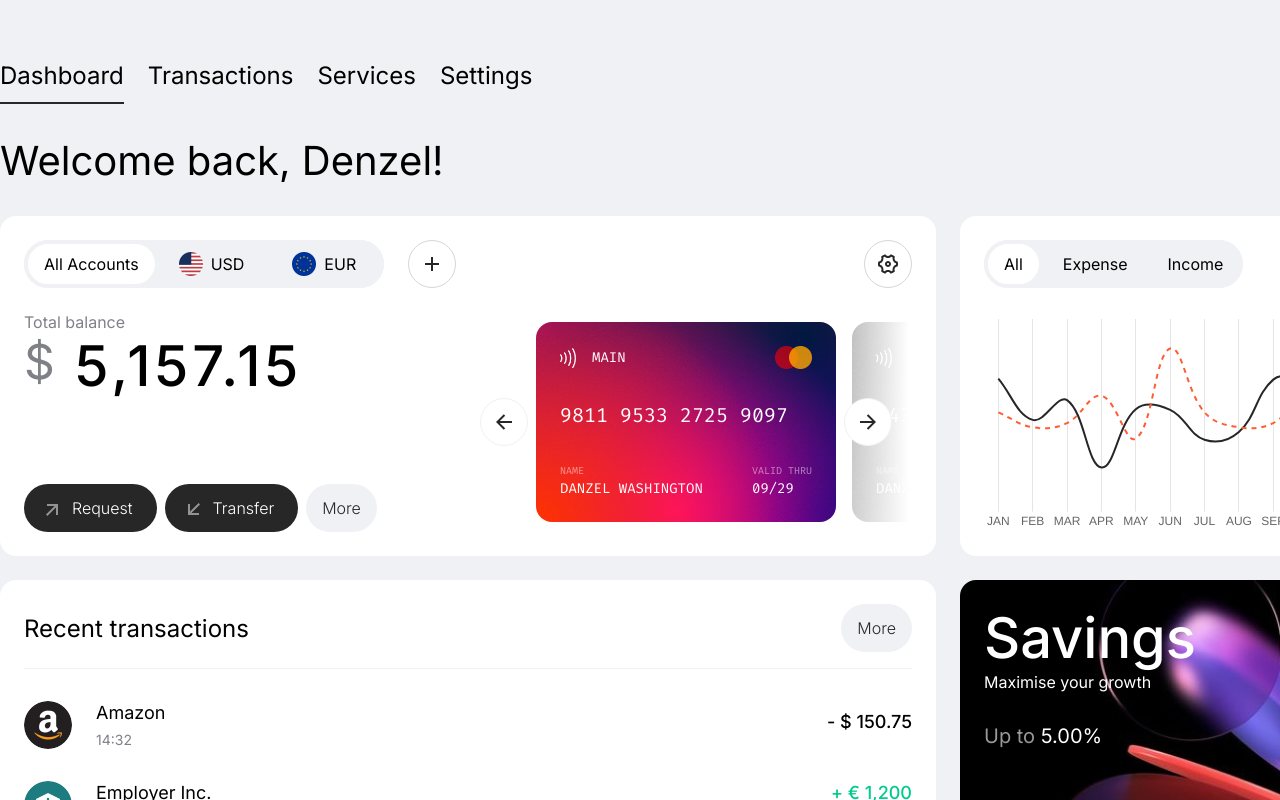
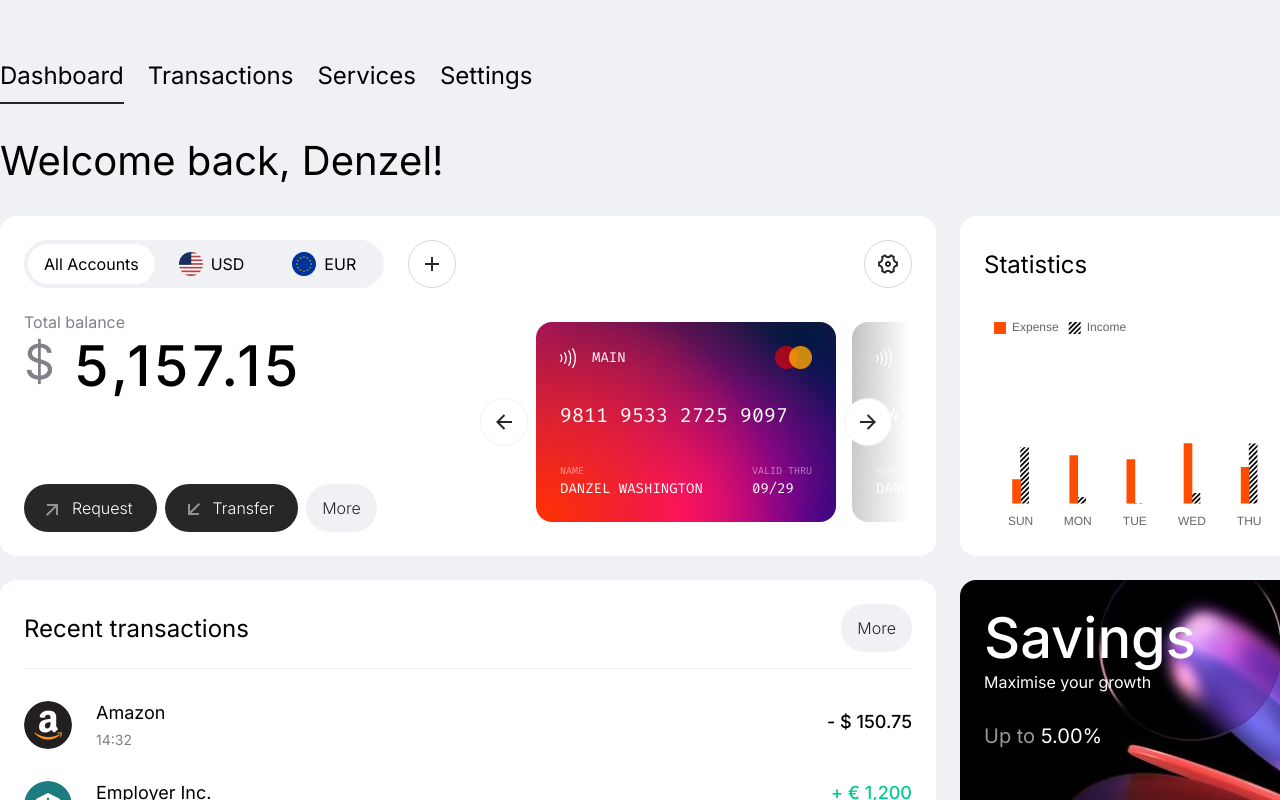
Before and after one commit to helixedra/bank-app, a React (Vite) app: page / in a window 1280 px wide. Shown: the top 800 px of the page. Built offline with nearby package versions, Linux system fonts and the light colour scheme.

Commit message:
update chart

```diff
--- /dev/null
+++ b/src/components/BarCharts.jsx
@@ -0,0 +1,123 @@
+import { Bar } from "react-chartjs-2";
+import { Chart as ChartJS, CategoryScale, LinearScale, BarElement, Title, Tooltip, Legend } from "chart.js";
+
+ChartJS.register(CategoryScale, LinearScale, BarElement, Title, Tooltip, Legend);
+
+const image = new Image();
+image.src = "/images/pattern.png";
+
+export default function BarChart({ period = "daily" }) {
+  const statistics = {
+    yearly: {
+      labels: ["2021", "2022", "2023", "2024"],
+      expense: {
+        data: [30326.98, 16887.24, 31469.14, 38745.67],
+      },
+      income: {
+        data: [32876.98, 24567.04, 41579.14, 37290.5],
+      },
+    },
+    monthly: {
+      labels: ["JAN", "FEB", "MAR", "APR", "MAY", "JUN", "JUL", "AUG", "SEP", "OCT", "NOV", "DEC"],
+      expense: {
+        data: [1200.45, 1150.99, 1350.56, 1420.32, 980.89, 2100.72, 1300.23, 1100.1, 1400.67, 950.3, 2050.44],
+      },
+      income: {
+        data: [2480.3, 2400.75, 2480.88, 2000.9, 1050.25, 2150.6, 2480.45, 1180.99, 2400.5, 1000.15, 100.9],
+      },
+    },
+    daily: {
+      labels: ["SUN", "MON", "TUE", "WED", "THU", "FRI", "SAT"],
+      expense: {
+        data: [60.45, 120.65, 110.23, 150.32, 90.99, 150.32, 250.32],
+      },
+      income: {
+        data: [140.1, 15.75, 0.2, 25.5, 150, 400, 0],
+      },
+    },
+  };
+
+  function selectPeriodData(period) {
+    const labels = statistics[period].labels;
+    const expenseData = statistics[period].expense.data;
+    const incomeData = statistics[period].income.data;
+    return { labels, expenseData, incomeData };
+  }
+
+  const { labels, expenseData, incomeData } = selectPeriodData(period);
+
+  const data = {
+    labels: labels,
+    datasets: [
+      {
+        label: "Expense",
+        data: expenseData,
+        backgroundColor: "#ff4d00", // Bar color
+        borderColor: "#ff4d00", // Border color for bars
+        borderWidth: 0,
+        borderRadius: 0, // Rounded corners for bars
+        barThickness: 8,
+      },
+      {
+        label: "Income",
+        data: incomeData,
+        //   backgroundColor: "#00cb8b", // Bar color
+        backgroundColor: (context) => {
+          const chart = context.chart;
+          const { ctx } = chart;
+          const pattern = ctx.createPattern(image, "repeat");
+          return pattern;
+        },
+        borderColor: "#00cb8b", // Border color for bars
+        borderWidth: 0,
+        borderRadius: 0, // Rounded corners for bars
+        barThickness: 8,
+      },
+    ],
+  };
+
+  const options = {
+    responsive: true,
+    maintainAspectRatio: false,
+    plugins: {
+      legend: {
+        display: true,
+        position: "top",
+        align: "start",
+        labels: {
+          boxWidth: 12,
+          padding: 10,
+          // usePointStyle: true,
+        },
+      },
+    },
+    scales: {
+      x: {
+        grid: {
+          drawBorder: false,
+          borderWidth: 0,
+          display: false,
+        },
+        border: {
+          display: false,
+        },
+      },
+      y: {
+        ticks: {
+          display: false,
+        },
+        grid: {
+          display: false,
+          borderWidth: 0,
+          drawBorder: false,
+        },
+        border: {
+          display: false,
+        },
+        beginAtZero: true,
+      },
+    },
+  };
+
+  return <Bar data={data} options={options} />;
+}
--- a/src/components/Dropdown.jsx
+++ b/src/components/Dropdown.jsx
@@ -8,7 +8,7 @@ export default function Dropdown({ size = "l", type = "additional", options = {
   const listItems = options.data?.map((item) => <DropdownItem {...item} key={item.id} />);
 
   return (
-    <div className={classes.container}>
+    <div className={classes.dropdown_container}>
       <DropdownButton size={size} type={type} state={options.visibility} toggle={toggle} icon={icon} iconButton={iconButton}>
         {iconButton ? icon : currentValue?.name}
       </DropdownButton>
--- a/src/components/Dropdown.module.scss
+++ b/src/components/Dropdown.module.scss
@@ -1,6 +1,6 @@
 @use "./../common" as *;
 
-.container {
+.dropdown_container {
   position: relative;
 }
 
--- a/src/components/ExpenseGraph.jsx
+++ b/src/components/ExpenseGraph.jsx
@@ -1,48 +1,76 @@
 import { useState } from "react";
-import LineChart from "./LineChart";
-import Segment from "./Segment";
+// import LineChart from "./LineChart";
+// import Segment from "./Segment";
 import Dropdown from "./Dropdown";
+import BarChart from "./BarCharts";
 
-const expenseSegmentData = [
-  {
-    id: "all",
-    name: "All",
-    icon: null,
-    active: true,
-  },
-  {
-    id: "expense",
-    name: "Expense",
-    icon: null,
-    active: false,
-  },
-  {
-    id: "income",
-    name: "Income",
-    icon: null,
-    active: false,
-  },
-];
 export default function ExpenseGraph() {
-  const [expenseSegment, setExpenseSegment] = useState(expenseSegmentData);
+  // const expenseSegmentData = [
+  //   {
+  //     id: "balance",
+  //     name: "Balance",
+  //     icon: null,
+  //     active: true,
+  //   },
+  //   {
+  //     id: "expense",
+  //     name: "Expense",
+  //     icon: null,
+  //     active: false,
+  //   },
+  //   {
+  //     id: "income",
+  //     name: "Income",
+  //     icon: null,
+  //     active: false,
+  //   },
+  // ];
+  const rangeDropdownInitial = [
+    { id: "yearly", name: "Yearly", action: () => handleRangeDropdown("yearly"), before: null, after: null, active: false },
+    { id: "monthly", name: "Monthly", action: () => handleRangeDropdown("monthly"), before: null, after: null, active: false },
+    { id: "daily", name: "Daily", action: () => handleRangeDropdown("daily"), before: null, after: null, active: true },
+  ];
+  // const [expenseSegment, setExpenseSegment] = useState(expenseSegmentData);
+  const [rangeDropdownState, setRangeDropdownState] = useState({ data: rangeDropdownInitial, visibility: false });
+  const [period, setPeriod] = useState("daily");
+
+  function handleRangeDropdown(id) {
+    // Update state
+    setRangeDropdownState((prev) => {
+      const newData = prev.data.map((item) => (item.id === id ? { ...item, active: true } : { ...item, active: false }));
+      const newVisibility = !prev.visibility;
+      return { data: newData, visibility: newVisibility };
+    });
+    // Actions
+    setPeriod(id);
+  }
+
+  function toggleRangeDropdown() {
+    setRangeDropdownState((prev) => {
+      return { data: prev.data, visibility: !prev.visibility };
+    });
+  }
   // const [expense, setExpense] = useState("all");
 
-  function handleExpenseSegment(event, id) {
-    const newState = expenseSegment.map((segment) => {
-      return segment.id === id ? { ...segment, active: true } : { ...segment, active: false };
-    });
-    setExpenseSegment(newState);
-    // setExpense(id);
-  }
+  // function handleExpenseSegment(event, id) {
+  //   const newState = expenseSegment.map((segment) => {
+  //     return segment.id === id ? { ...segment, active: true } : { ...segment, active: false };
+  //   });
+  //   setExpenseSegment(newState);
+  //   // setExpense(id);
+  // }
   return (
     <div className="col-4 p-6 expense_graph_container">
-      <div className="flex justify-between">
-        <Segment buttons={expenseSegment} handler={handleExpenseSegment} size="l" type="primary" />
-        <Dropdown />
+      <div className="flex justify-between items-center">
+        <span style={{ fontSize: "24px" }}>Statistics</span>
+
+        {/* <Segment buttons={expenseSegment} handler={handleExpenseSegment} size="l" type="primary" /> */}
+        <Dropdown options={rangeDropdownState} toggle={toggleRangeDropdown} />
       </div>
 
       <div className="mt-6" style={{ height: "220px" }}>
-        <LineChart />
+        {/* <LineChart /> */}
+        <BarChart period={period} />
       </div>
     </div>
   );
--- a/src/components/LineChart.jsx
+++ b/src/components/__LineChart.jsx
@@ -1,48 +1,15 @@
 import { Line } from "react-chartjs-2";
-import {
-  Chart as ChartJS,
-  CategoryScale,
-  LinearScale,
-  PointElement,
-  LineElement,
-  Title,
-  Tooltip,
-  Legend,
-} from "chart.js";
+import { Chart as ChartJS, CategoryScale, LinearScale, PointElement, LineElement, Title, Tooltip, Legend, Filler } from "chart.js";
 
-// Реєстрація модулів
-ChartJS.register(
-  CategoryScale,
-  LinearScale,
-  PointElement,
-  LineElement,
-  Title,
-  Tooltip,
-  Legend
-);
+ChartJS.register(CategoryScale, LinearScale, PointElement, LineElement, Title, Tooltip, Legend, Filler);
 
 const data = {
-  labels: [
-    "JAN",
-    "FEB",
-    "MAR",
-    "APR",
-    "MAY",
-    "JUN",
-    "JUL",
-    "AUG",
-    "SEP",
-    "OCT",
-    "NOV",
-    "DEC",
-  ],
+  labels: ["JAN", "FEB", "MAR", "APR", "MAY", "JUN", "JUL", "AUG", "SEP", "OCT", "NOV", "DEC"],
   datasets: [
     {
       label: "Expense",
       // label: false,
-      data: [
-        1236, 1034, 1090, 1460, 880, 2100, 1236, 1034, 1090, 1460, 880, 2100,
-      ],
+      data: [1236, 1034, 1090, 1460, 880, 2100, 1236, 1034, 1090, 1460, 880, 2100],
       fill: false, // Графік без заливки під лінією
       borderColor: "#FF5C33", // Колір лінії
       borderDash: [5, 5],
@@ -59,19 +26,17 @@ const data = {
     },
     {
       label: "Income",
-      data: [
-        1692, 1134, 1402, 489, 1278, 1270, 864, 971, 1679, 1765, 2310, 1883,
-      ],
-      fill: false, // Графік без заливки під лінією
-      borderColor: "#272727", // Колір лінії
-      borderWidth: 2,
+      data: [1692, 1134, 1402, 489, 1278, 1270, 864, 971, 1679, 1765, 2310, 1883],
+      fill: true, // Графік без заливки під лінією
+      backgroundColor: "#00cb8b73", // Колір лінії
+      borderWidth: 0,
       tension: 0.4, // Параметр інтерполяції (0.4 створює плавну лінію)
       // pointStyle: false,
       pointRadius: 6, // Постійний розмір точки для наведення
       pointBackgroundColor: "rgba(0, 0, 0, 0)", // Прозорий фон за замовчуванням
       pointHoverBackgroundColor: "#272727", // Колір заливки при наведенні
       pointHoverRadius: 6, // Той самий розмір при наведенні
-      pointBorderWidth: 1,
+      // pointBorderWidth: 1,
       pointBorderColor: "rgba(0, 0, 0, 0)", // Легка рамка, щоб точка була помітною при наведенні
     },
   ],
@@ -82,51 +47,48 @@ const options = {
   maintainAspectRatio: false,
   plugins: {
     legend: {
-      position: "top",
+      // position: "top",
       display: false,
     },
-    title: {
-      display: false,
-      text: "",
-    },
+    // title: {
+    //   display: false,
+    //   text: "",
+    // },
   },
   scales: {
     x: {
-      title: {
-        display: false,
-        text: "Month",
-      },
+      // title: {
+      //   display: false,
+      //   text: "Month",
+      // },
       grid: {
-        drawBorder: false, // Прибирає нижній бордер осі X
+        drawBorder: false, // axis border
       },
       border: {
-        display: false, // Повністю прибирає бордер осі X
+        display: false, // borders
       },
     },
     y: {
-      title: {
-        display: false,
-        text: "Expence ($)",
-      },
+      // title: {
+      //   display: false,
+      //   text: "Expence ($)",
+      // },
       ticks: {
-        display: false, // Прибирає лейбли по осі Y
-        // textStrokeWidth: 0,
+        display: false, // labels on Y
       },
       grid: {
-        display: false, // Вимкнути сітку на осі X
-        borderWidth: 0, // Прибрати бордер осі X
-        drawBorder: false, // Прибирає лівий бордер осі Y
+        display: false, // grind on X
+        borderWidth: 0, // border X
+        drawBorder: false, // border Y
       },
       border: {
-        display: false, // Повністю прибирає бордер осі X
+        display: false, // border X
       },
       beginAtZero: true,
     },
   },
 };
 
-const LineChart = () => {
+export default function LineChart() {
   return <Line data={data} options={options} />;
-};
-
-export default LineChart;
+}
```
Also changed, not shown: public/images/pattern.png (added).
